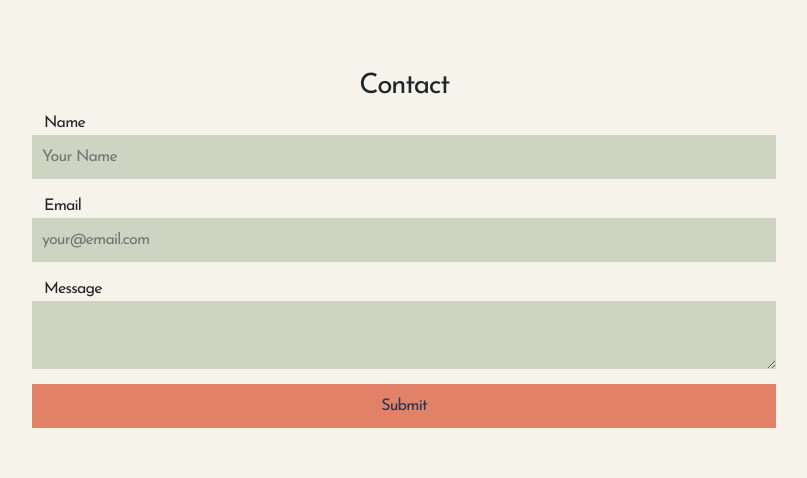
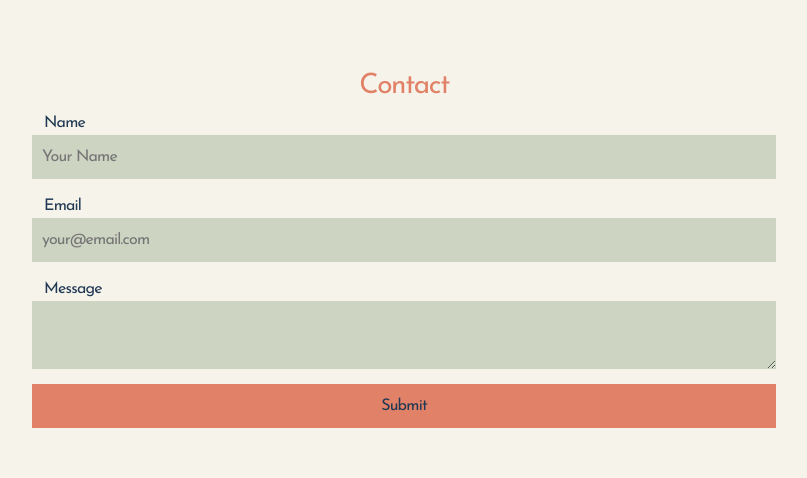
Before and after one commit to arcsbstn/arcsbstn.github.io, a React (Create React App) app: page / in a window 1280 px wide. Shown: the part 2020-2498 px from the top of the page, without its empty margins (236-1043 px from the left). Built offline with nearby package versions, Linux system fonts and the light colour scheme.

Commit message:
fix colors

```diff
--- a/src/components/Contact.js
+++ b/src/components/Contact.js
@@ -7,6 +7,7 @@ export default function Contact() {
   const [{ theme, isDark }] = useContext(ThemeContext)
   const contactStyle = {
     backgroundColor: theme.bgMain,
+    color: theme.text
   }
   const textareaStyle = {
     backgroundColor: theme.bgTweaked,
@@ -43,7 +44,7 @@ export default function Contact() {
       style={contactStyle}>
       <div className='General__wrapper'>
         <div className='Contact__contentWrapper'>
-          <h3 style={{ color: theme.contactAccent }}>Contact</h3>
+          <h3 style={{ color: theme.accentMain }}>Contact</h3>
           <form id='contact'
             name='contact'
             onSubmit={handleSubmit}
```
